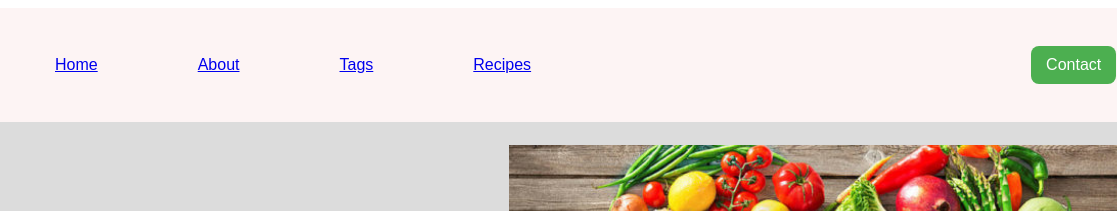
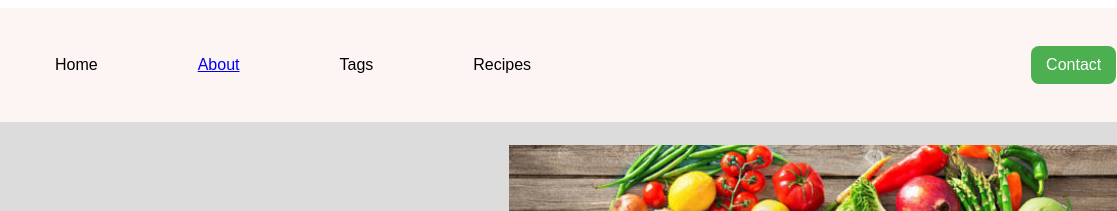
Before and after one commit to riteshjawale/HTML-CSS-Project---HTML-CSS-Mini-Project---5pmesd40imyg, a plain HTML site: page About.html in a window 1280 px wide. Shown: the top 211 px of the page, 163-1280 px from the left. Drawn offline with Linux system fonts and the light colour scheme.

Commit message:
Update About.html

```diff
--- a/About.html
+++ b/About.html
@@ -15,16 +15,16 @@
             <div class="navbarlist">
                 <ul class="navitem">
                     <li class="nav-item">
-                        <a href="index.html">Home</a>
+                        <a class="finaltab" href="index.html">Home</a>
                     </li>
                     <li class="nav-item">
-                        <a href="About.html">About</a>
+                        <a class="finaltab-active" href="About.html">About</a>
                     </li>
                     <li class="nav-item">
-                        <a href="Tags.html">Tags</a>
+                        <a class="finaltab" href="Tags.html">Tags</a>
                     </li>
                     <li class="nav-item">
-                        <a href="Recipes.html">Recipes</a>
+                        <a class="finaltab" href="Recipes.html">Recipes</a>
                     </li>
                 </ul>
             </div>
```
